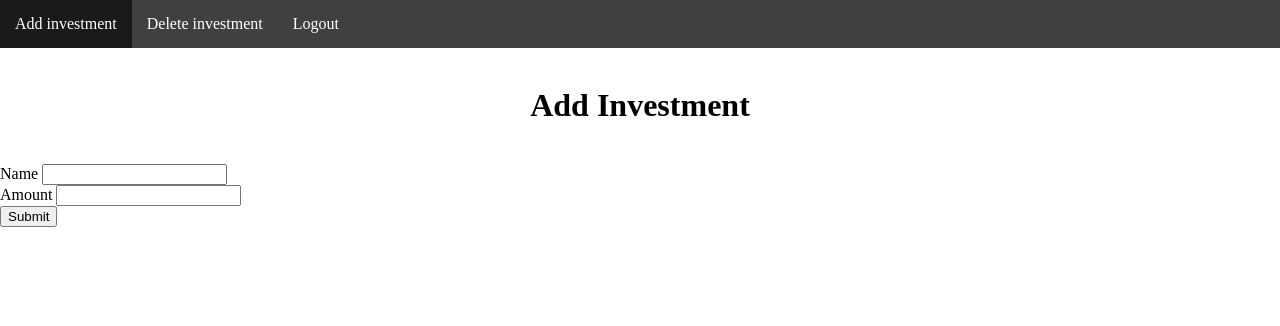
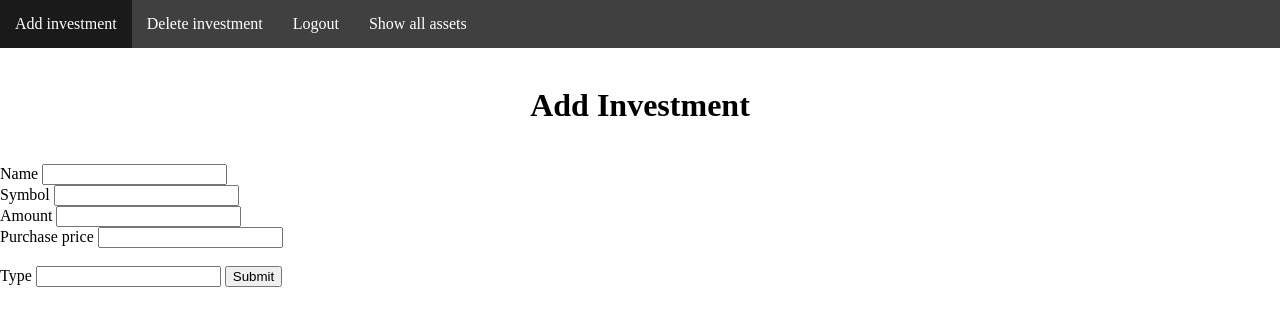
Before and after one commit to jkosxz/portfolio-web-app, a Django app: page /add_investment in a window 1280 px wide. Shown: the top 326 px of the page. Run offline with Django 4.2, Linux system fonts and the light colour scheme; the visitor is signed in with stand-in values (Sample User, id 1); parts of the project's set-up code (start-up, migrations or seed data) failed here and were passed over.

Commit message:
Add addInvestment and new features to index.html

```diff
--- a/investments/models.py
+++ b/investments/models.py
@@ -14,10 +14,11 @@ class Investment(models.Model):
     name = models.CharField(max_length=100)
     symbol = models.ForeignKey(Asset, on_delete=models.CASCADE)
     amount = models.FloatField()
+    price_bought = models.FloatField()
     type = models.CharField(max_length=100)
 
     def __str__(self):
-        return str(self.amount)
+        return str(self.name + " " + str(self.amount) + " " + str(self.price_bought))
 
 
 class Portfolio(models.Model):
--- a/investments/templates/investments/addInvestment.html
+++ b/investments/templates/investments/addInvestment.html
@@ -5,15 +5,21 @@
 {% if user.is_authenticated %}
     <h1>Add Investment</h1>
 <div>
-    <form action="" method="POST">
+    <form action="/add_investment" method="POST">
         {% csrf_token %}
         <label>
             <br> Name
             <input type="text" name="inv_name">
+            <br> Symbol
+            <input type="text" name="inv_symbol">
             <br> Amount
-            <input type="number"  class="inv_amount">
+            <input type="number" name="inv_amount">
+            <br> Purchase price
+            <input type="number" name="inv_price">
             <br>
-            <input type="submit" class="inv_submit">
+            <br> Type
+            <input type="text" name="inv_type">
+            <input type="submit" value="Submit" name="inv_submit">
         </label>
     </form>
 
--- a/investments/templates/investments/delInvestment.html
+++ b/investments/templates/investments/delInvestment.html
@@ -8,7 +8,7 @@
     <form action="" method="POST">
         {% csrf_token %}
         {% for investment in investments %}
-            <li><a href="{{ item.href }}">{{ item.caption }}</a></li>
+            <li><a href="{{ investment.name }}">{{ investment.amount }}</a></li>
         {% endfor %}
     </form>
 
--- a/investments/templates/investments/index.html
+++ b/investments/templates/investments/index.html
@@ -12,14 +12,17 @@
     <div class="collapse navbar-collapse" id="navbarSupportedContent">
       <ul class="navbar-nav me-auto mb-2 mb-lg-0">
       {% if user.is_authenticated %}
-          <li class="nav-item">
-          <a class="nav-link" href="{% url 'add_investment' %}">Add investment</a>
+        <li class="nav-item">
+            <a class="nav-link" href="{% url 'add_investment' %}">Add investment</a>
         </li>
         <li class="nav-item">
-          <a class="nav-link" href="{% url 'del_investment' %}">Delete investment</a>
+            <a class="nav-link" href="{% url 'del_investment' %}">Delete investment</a>
         </li>
         <li class="nav-item">
-          <a class="nav-link" href="{% url 'logout_user' %}">Logout</a>
+            <a class="nav-link" href="{% url 'logout_user' %}">Logout</a>
+        </li>
+        <li>
+            <a class="nav-link" href="{% url 'show_all_assets' %}">Show all assets</a>
         </li>
       {% else %}
         <li class="nav-item">
--- a/investments/urls.py
+++ b/investments/urls.py
@@ -5,4 +5,7 @@ urlpatterns = [
     path('', views.index, name='index'),
     path('add_investment', views.add_investment, name='add_investment'),
     path('del_investment', views.del_investment, name='del_investment'),
+    path('show_all_assets', views.show_all_assets, name='show_all_assets'),
+    path('insert_assets', views.insert_assets),
+    path('delete_assets', views.delete_assets)
 ]
--- a/investments/views.py
+++ b/investments/views.py
@@ -1,5 +1,24 @@
 from django.shortcuts import render, redirect
-from .models import Investment
+from .models import Investment, Asset
+from investments.api_utils.api_fetcher import get_all_symbols
+from django.http import HttpResponse
+
+
+def insert_assets(request):
+    assets = get_all_symbols()
+    assetsindb = Asset.objects.all()
+    records = []
+    for asset in assets:
+        if asset in assetsindb:
+            continue
+        records.append(Asset(name=asset['description'], symbol=asset['symbol']))
+    Asset.objects.bulk_create(records)
+    return HttpResponse()
+
+
+def delete_assets(request):
+    Asset.objects.all().delete()
+    return HttpResponse("Deleted all assets")
 
 
 def index(request):
@@ -9,9 +28,13 @@ def index(request):
 
 def add_investment(request):
     if request.method == 'POST':
-        name = request.POST['name']
-        amount = request.POST['amount']
-        Investment.objects.create(name=name, amount=amount)
+        name = request.POST['inv_name']
+        symbol = Asset.objects.get(symbol=request.POST['inv_symbol'])
+        amount = request.POST['inv_amount']
+        price = request.POST['inv_price']
+        type = request.POST['inv_type']
+
+        Investment.objects.create(name=name, symbol=symbol, amount=amount, price_bought=price, type=type)
         return redirect('index')
     return render(request, 'investments/addInvestment.html')
 
@@ -28,4 +51,10 @@ def del_investment(request):
             error_message = "Error"
             return render(request, 'investments/delInvestment.html', {'error_message': error_message})
         return redirect('index')
-    return render(request, 'investments/delInvestment.html')
+    return render(request, 'investments/delInvestment.html', {'assets': Investment.objects.all()})
+
+
+def show_all_assets(request):
+    assets = Asset.objects.all()
+
+    return render(request, 'investments/show_assets.html', {'assets': assets})
```
Also changed, not shown: investments/api_utils/api_fetcher.py (+1 -7 lines), investments/templates/investments/show_assets.html (added, +25 -0 lines), 1 other file.
